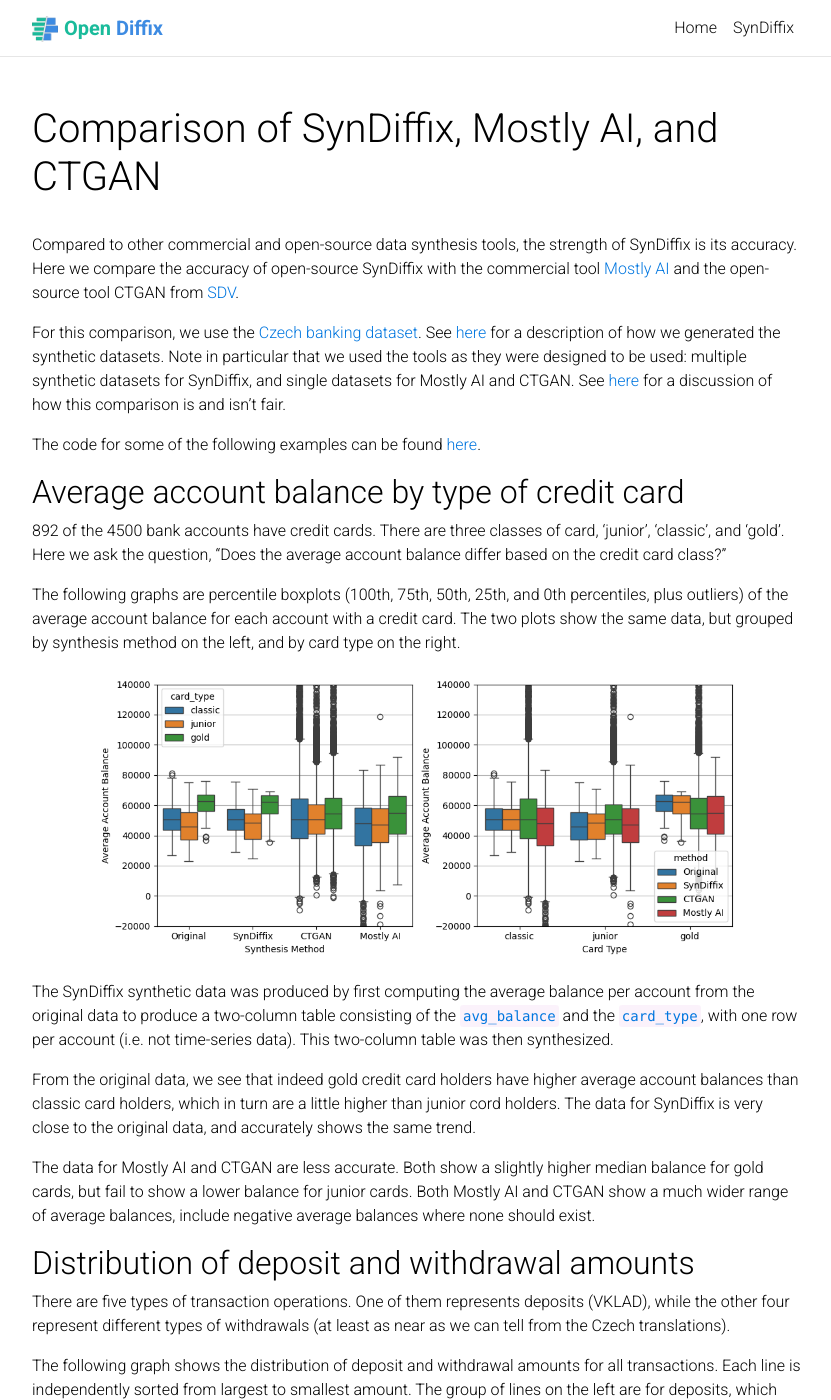
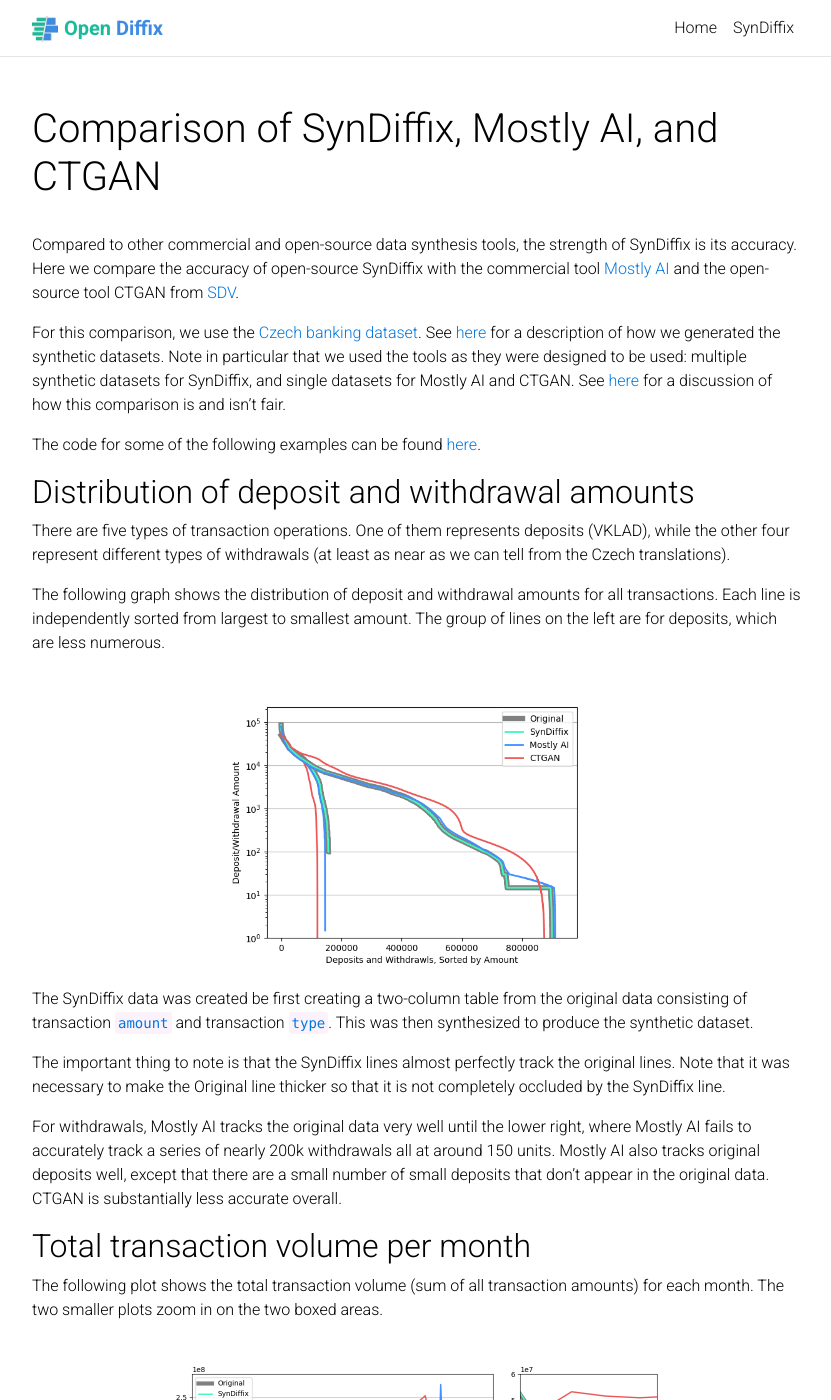
Before and after one commit to diffix/diffix.github.io, a Jekyll site: the page built from _pages/syndiffix-mostlyai-ctgan.md, in a window 1280 px wide and 1400 px high. Shown: the whole window, without its empty margins (223-1054 px from the left). Built offline with Jekyll 4.4.1, drawn with Linux system fonts in a browser that asks for light colours; comment, search, counter and statistics services are not loaded; a style sheet for code colours, icons or effects is not loaded.

Commit message:
removed average account balance by type of credit card

```diff
--- a/_pages/syndiffix-mostlyai-ctgan.md
+++ b/_pages/syndiffix-mostlyai-ctgan.md
@@ -11,20 +11,6 @@
 [here](#how-the-comparison-is-and-isnt-fair) for a discussion of how this comparison is and isn't fair.
 
 The code for some of the following examples can be found [here](https://github.com/diffix/syndiffix/blob/main/docs/time-series.ipynb).
-
-## Average account balance by type of credit card
-
-892 of the 4500 bank accounts have credit cards. There are three classes of card, 'junior', 'classic', and 'gold'. Here we ask the question, "Does the average account balance differ based on the credit card class?"
-
-The following graphs are percentile boxplots (100th, 75th, 50th, 25th, and 0th percentiles, plus outliers) of the average account balance for each account with a credit card. The two plots show the same data, but grouped by synthesis method on the left, and by card type on the right.
-
-{% include image.html src="/assets/img/trans_account_card_clients.avg_balance.card_type.png" alt="SynDiffix usage style" max_width="650px" %}
-
-The SynDiffix synthetic data was produced by first computing the average balance per account from the original data to produce a two-column table consisting of the `avg_balance` and the `card_type`, with one row per account (i.e. not time-series data). This two-column table was then synthesized.
-
-From the original data, we see that indeed gold credit card holders have higher average account balances than classic card holders, which in turn are a little higher than junior cord holders. The data for SynDiffix is very close to the original data, and accurately shows the same trend.
-
-The data for Mostly AI and CTGAN are less accurate. Both show a slightly higher median balance for gold cards, but fail to show a lower balance for junior cards. Both Mostly AI and CTGAN show a much wider range of average balances, include negative average balances where none should exist.
 
 ## Distribution of deposit and withdrawal amounts
 
```
Also changed, not shown: assets/img/compare-link.png.
